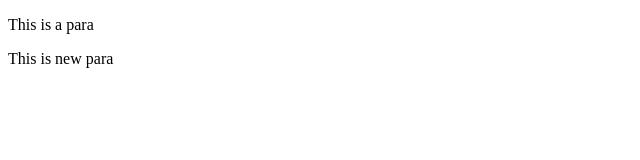
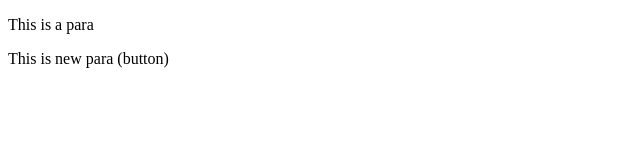
Before and after one commit to gunjansharma9/LocalRepository, a plain HTML site: page index.html in a window 1280 px wide. Shown: the full height of the page, 0-640 px from the left. Drawn offline with Linux system fonts and the light colour scheme.

```diff
--- a/index.html
+++ b/index.html
@@ -7,6 +7,6 @@
 </head>
 <body>
     <p>This is a para</p>
-    <p>This is new para</p>
+    <p>This is new para (button)</p>
 </body>
 </html>
```
